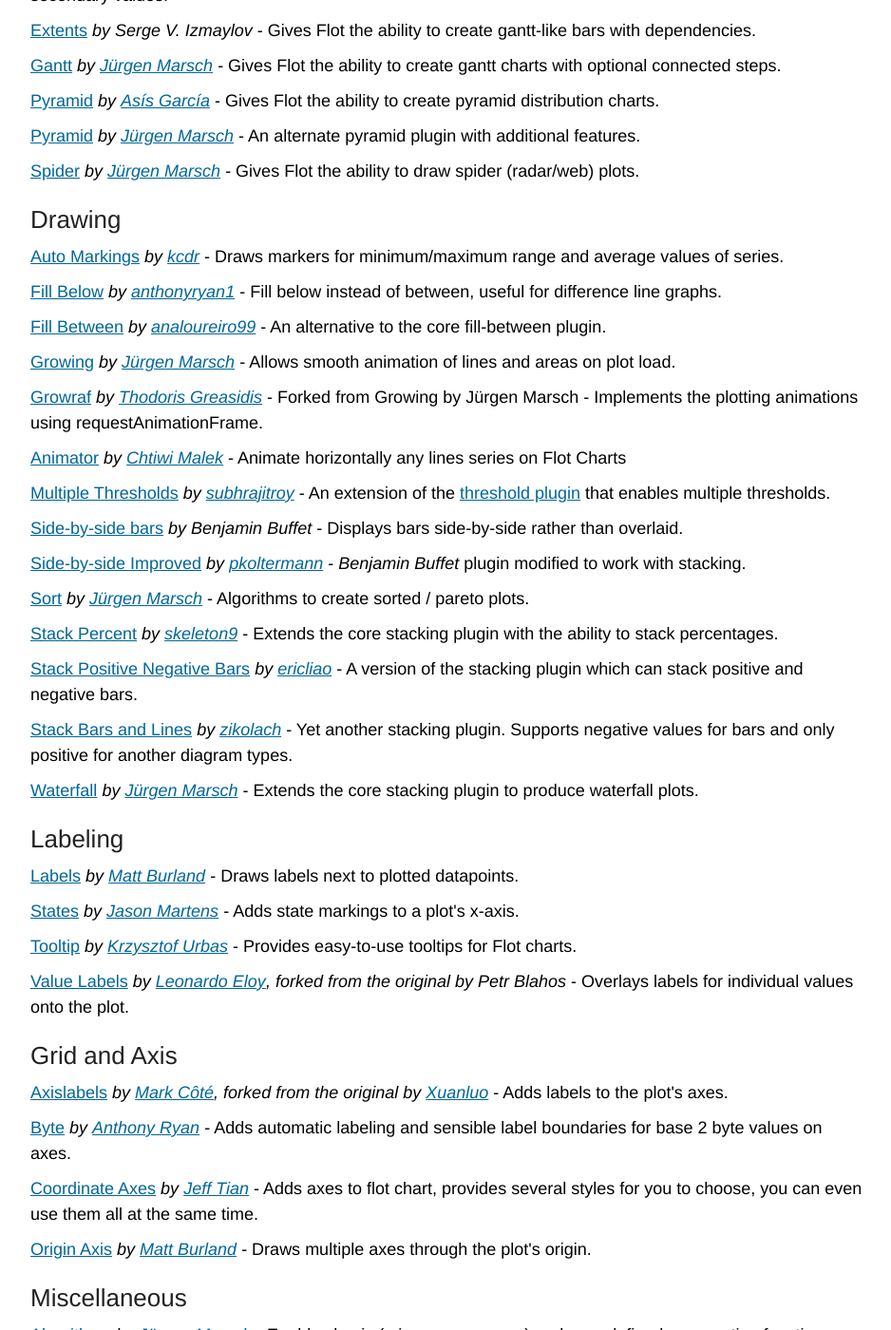
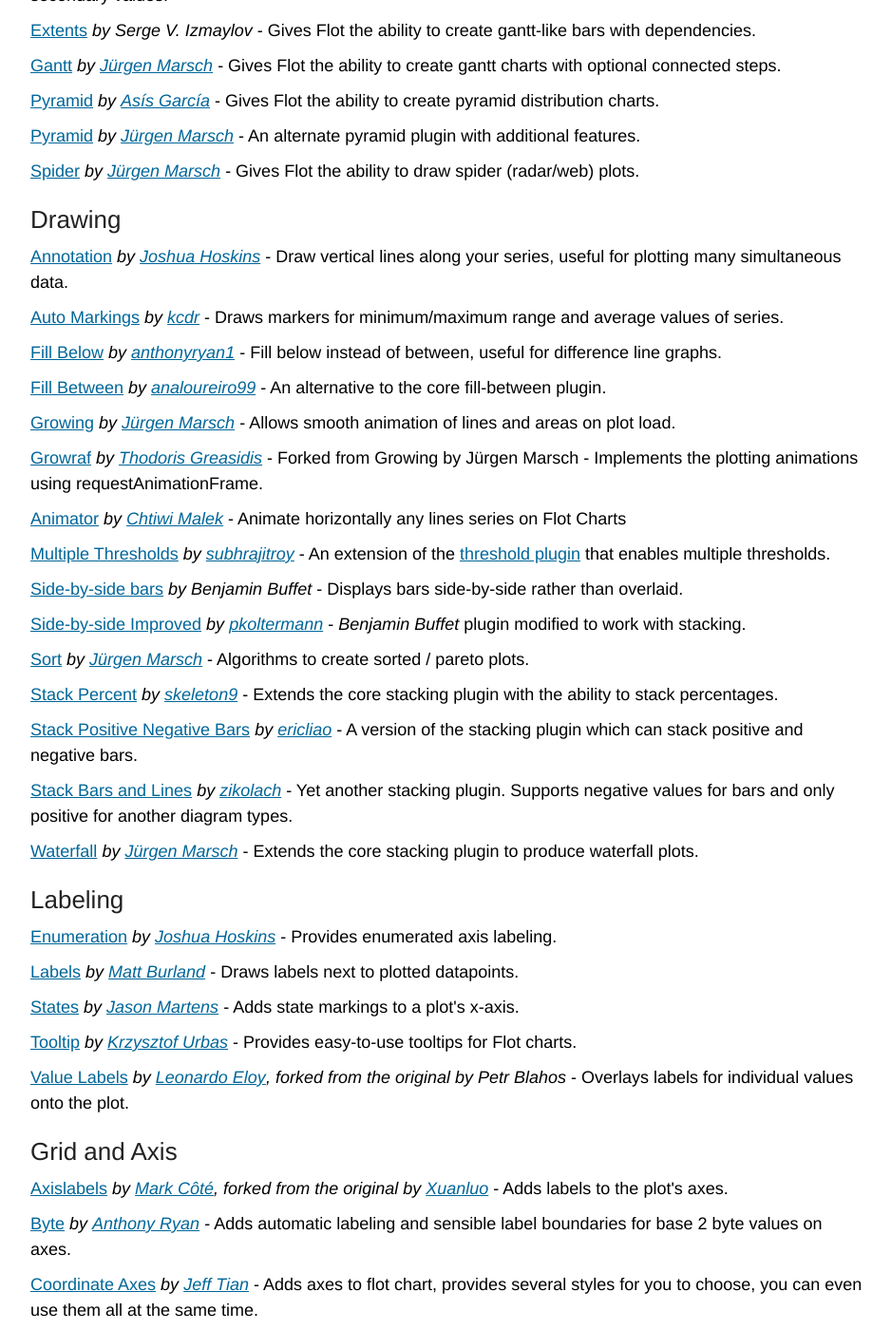
Before and after one commit to flot/flot.github.com, a Jekyll site: the page built from plugins/index.html, in a window 1280 px wide and 1400 px high, scrolled down 655 px. Shown: the whole window at 95% size, without its empty margins (168-1106 px from the left). Built offline with Jekyll 4.4.1, drawn with Linux system fonts in a browser that asks for light colours; Markdown is read by kramdown in place of the engine named in the settings.

Commit message:
Added enumeration and annotation plugins

```diff
--- a/plugins/index.html
+++ b/plugins/index.html
@@ -58,6 +58,10 @@
 
 <h3>Drawing</h3>
 
+<p><a href="https://github.com/quondammelody/FlotAnnotation">Annotation</a>
+<em>by <a href="https://github.com/quondammelody">Joshua Hoskins</a></em> -
+Draw vertical lines along your series, useful for plotting many simultaneous data.</p>
+
 <p><a href="https://github.com/kcdr/flot-autoMarkings">Auto Markings</a>
 <em>by <a href="https://github.com/kcdr">kcdr</a></em> -
 Draws markers for minimum/maximum range and average values of series.</p>
@@ -115,6 +119,10 @@
 Extends the core stacking plugin to produce waterfall plots.</p>
 
 <h3>Labeling</h3>
+
+<p><a href="https://github.com/quondammelody/FlotEnumeration">Enumeration</a>
+<em>by <a href="https://github.com/quondammelody">Joshua Hoskins</a></em> -
+Provides enumerated axis labeling.</p>
 
 <p><a href="https://github.com/burlandm/flot-labels">Labels</a>
 <em>by <a href="https://github.com/burlandm">Matt Burland</a></em> -
```
